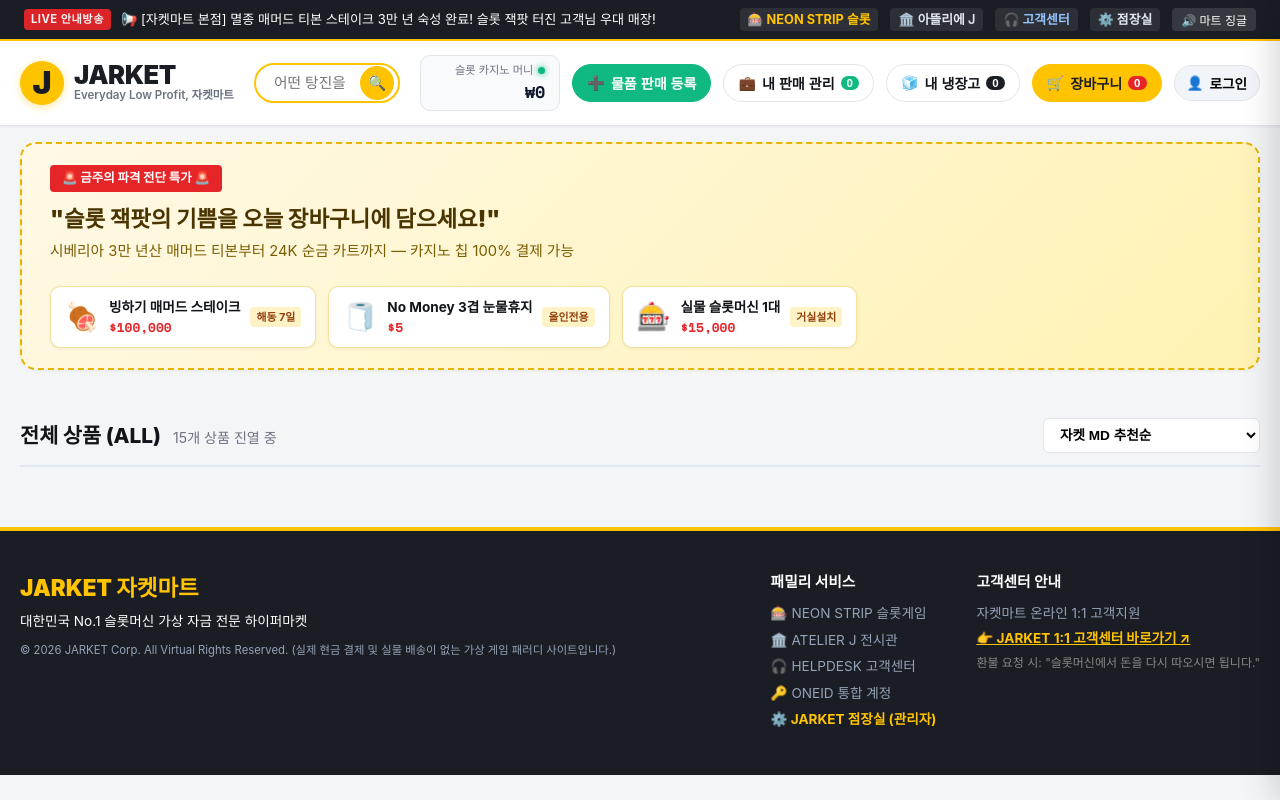
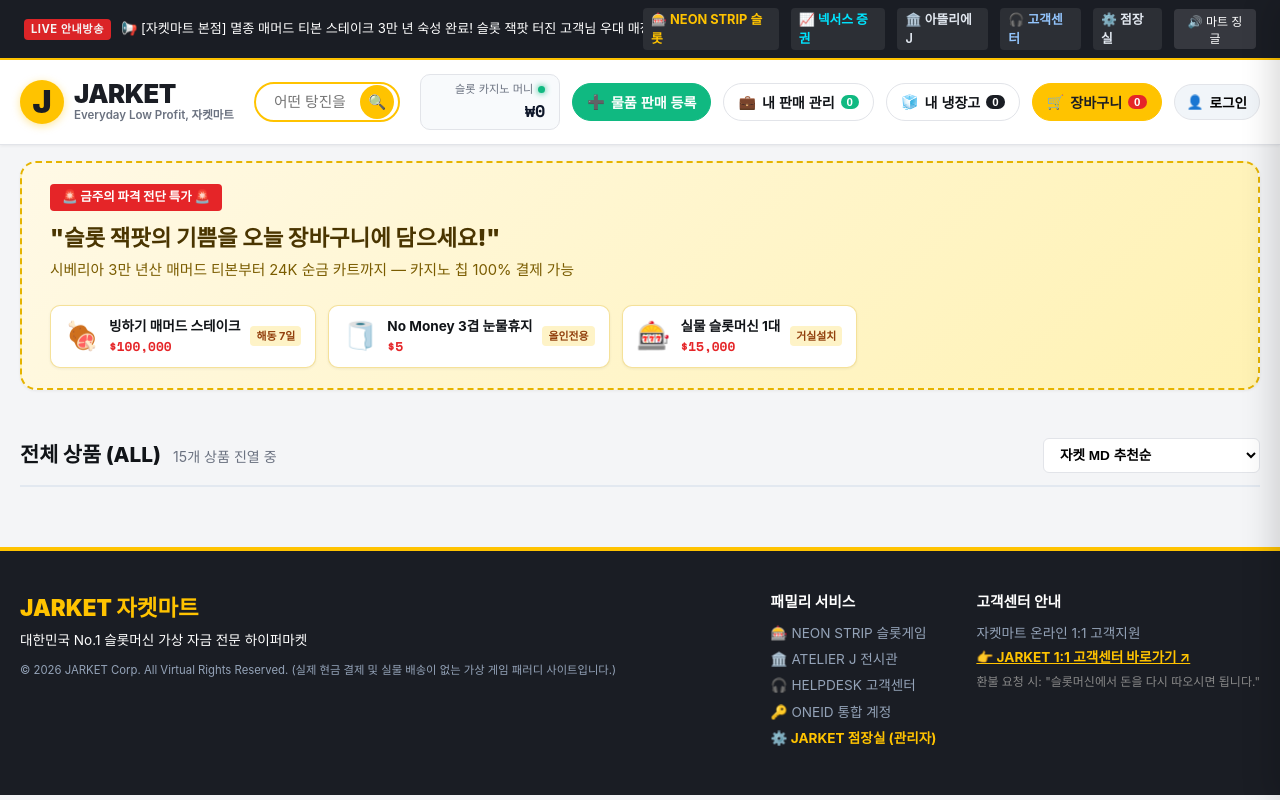
Before and after one commit to mrJ-ay/jarket, a website: page public/index.html in a window 1280 px wide. Drawn offline with nearby package versions, Linux system fonts and the light colour scheme; no server answers; a web font is replaced by a local one.

Commit message:
feat: add link to NEXUS EXCHANGE live trading platform

```diff
--- a/public/index.html
+++ b/public/index.html
@@ -20,6 +20,7 @@
     </div>
     <div class="top-links">
       <a href="https://vegas-slots-2izy.onrender.com" target="_blank" class="top-nav-link slot-quicklink" title="NEON STRIP 슬롯 카지노 바로가기">🎰 NEON STRIP 슬롯</a>
+      <a href="https://nexus-exchange-l9i8.onrender.com" target="_blank" class="top-nav-link exchange-link" style="color:#00e5ff;font-weight:700;" title="NEXUS 주식/코인 증권거래소 바로가기">📈 넥서스 증권</a>
       <a href="https://atelier-j.vercel.app" target="_blank" class="top-nav-link atelier-link" title="아뜰리에 J 사이트 모음 미술관 바로가기">🏛️ 아뜰리에 J</a>
       <a href="https://oneid-helpdesk.onrender.com/?service=JARKET" target="_blank" class="top-nav-link helpdesk-link" title="자켓마트 1:1 고객센터 바로가기">🎧 고객센터</a>
       <a href="/admin" target="_blank" class="top-nav-link admin-link" title="점장실 백오피스 관리자 페이지 바로가기">⚙️ 점장실</a>
```
